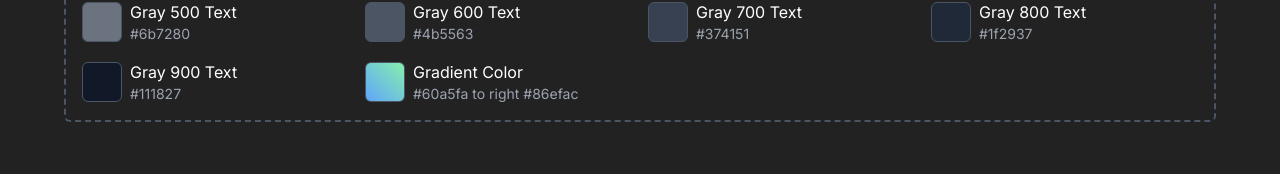
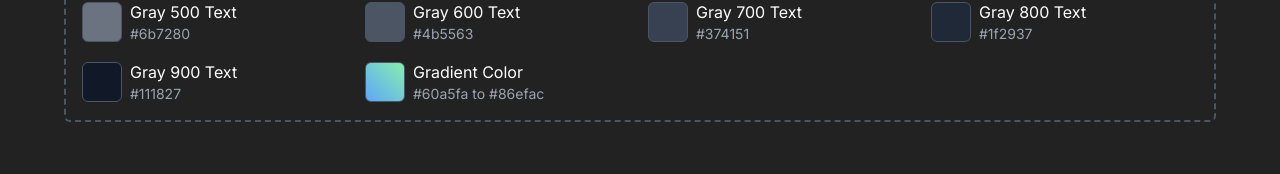
Before and after one commit to ccrsxx/portofolio, a Next.js app: page /design in a window 1280 px wide. Shown: the part 458-632 px from the top of the page. Built offline with nearby package versions, Linux system fonts and the light colour scheme.

Commit message:
feat: remove gradient direction info on color palette

```diff
--- a/src/pages/design.tsx
+++ b/src/pages/design.tsx
@@ -128,7 +128,7 @@ const colorPalette = [
   },
   {
     title: 'Gradient Color',
-    hexCode: '#60a5fa to right #86efac',
+    hexCode: '#60a5fa to #86efac',
     className: 'bg-gradient-to-tr from-blue-400 to-green-300'
   }
 ] as const;
```
